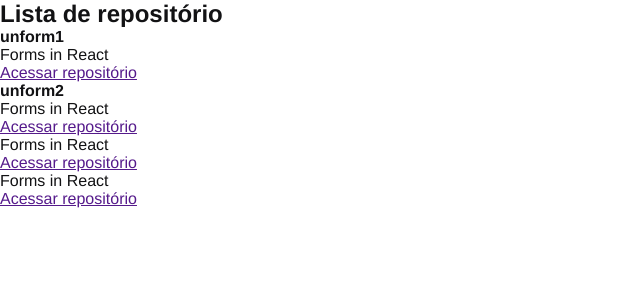
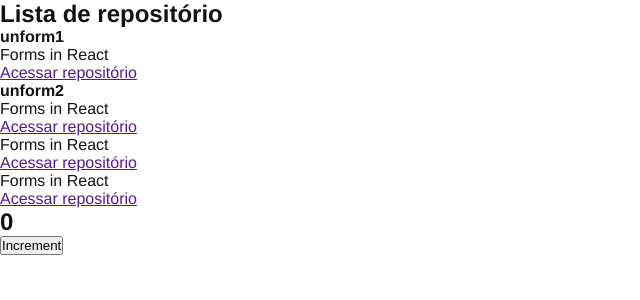
Before and after one commit to wendellcardoso/ignite-reactjs, a React app in the folder 01-github-explorer/: page / in a window 1280 px wide. Shown: the top 300 px of the page, without its empty margins (0-640 px from the left). Built offline with nearby package versions, Linux system fonts and the light colour scheme; the HTML template or start-up script is replaced by a standard one.

Commit message:
Estado do componente

```diff
--- a/01-github-explorer/src/App.jsx
+++ b/01-github-explorer/src/App.jsx
@@ -1,3 +1,4 @@
+import { Counter } from './components/Counter';
 import { RepositoryList } from './components/RepositoryList';
 import './styles/global.scss';
 
@@ -5,5 +6,10 @@
 
     //throw new Error('Eita Giovana, o forninho caiu!');
 
-    return <RepositoryList />
+    return (
+        <div>
+            <RepositoryList />
+            <Counter />
+        </div>
+    )
 }
--- /dev/null
+++ b/01-github-explorer/src/components/Counter.jsx
@@ -0,0 +1,23 @@
+import { useState } from "react";
+
+// hook -> gancho
+
+export function Counter(){
+
+    const [counter, setCounter] = useState(0);
+
+    function increment(){
+        setCounter( counter + 1 );
+    }
+
+    return(
+        <>
+            <h2>{counter}</h2>
+            <button
+                type="button"
+                onClick={increment}>
+                Increment
+            </button>
+        </>
+    )
+}
```
Also changed, not shown: 2 other files (tests, documents, lock files or other folders).
